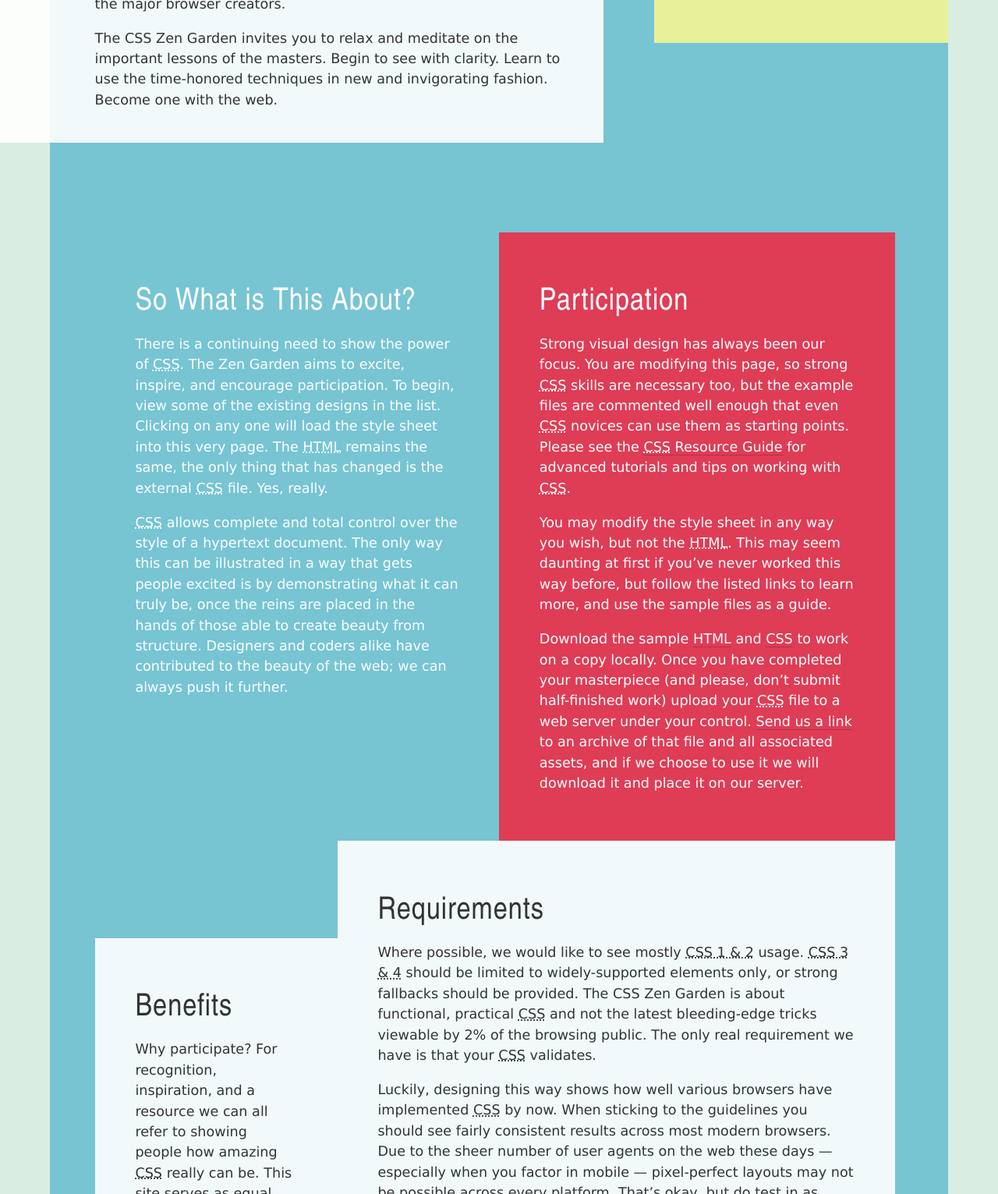
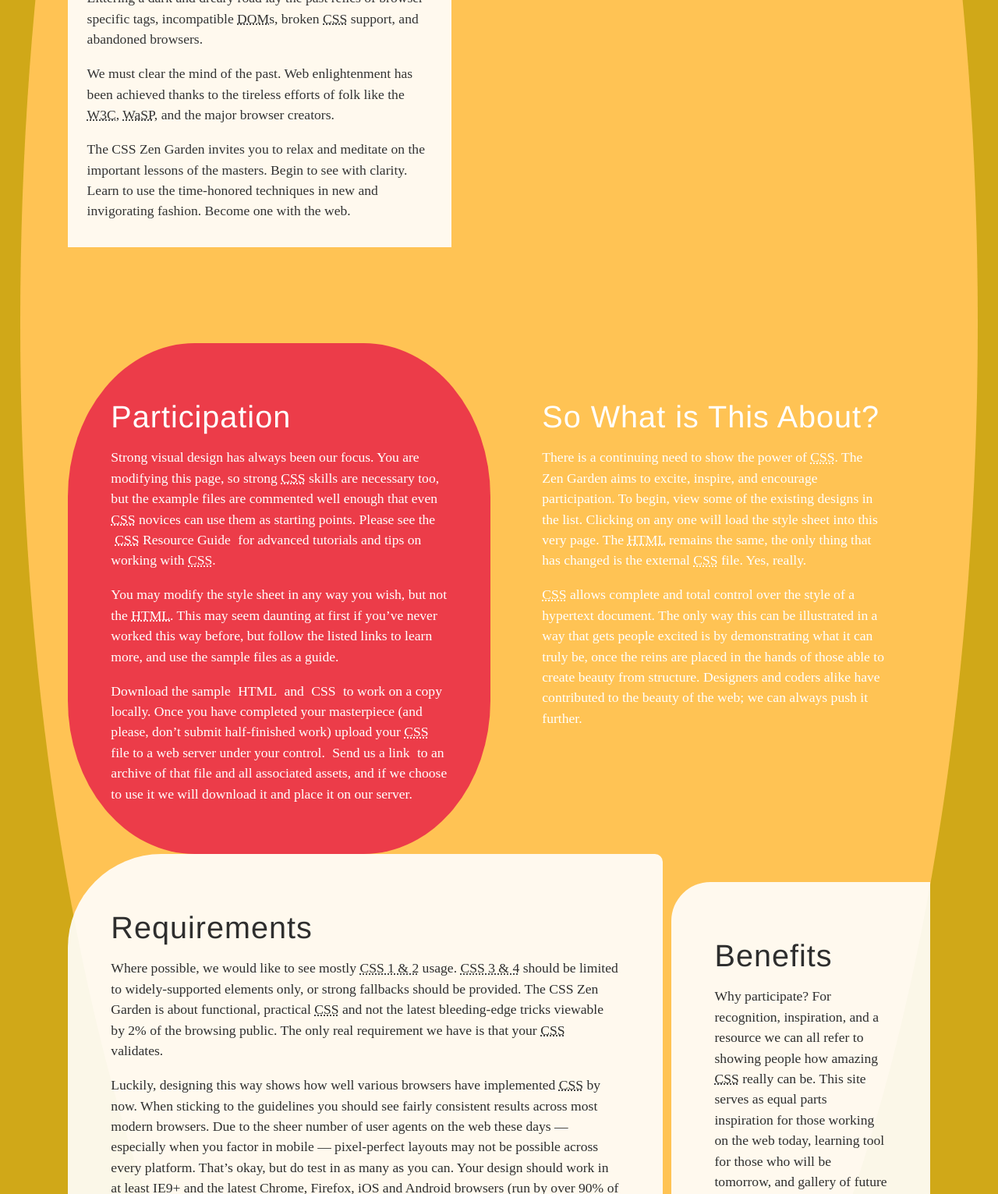
Before and after one commit to LucianoCimino/csszengarden, a plain HTML site: page index.html in a window 1280 px wide. Shown: the part 1269-2800 px from the top of the page at 78% size. Drawn offline with Linux system fonts and the light colour scheme.

Commit message:
Cambio de CSS

```diff
--- a/style.css
+++ b/style.css
@@ -60,12 +60,12 @@
 	/* Rendering */
 	body,
 	input,
-	textarea 						{ color:#333; /*-webkit-font-smoothing:antialiased;*/ }
+	textarea 						{ color: #2E2E2E; /*-webkit-font-smoothing:antialiased;*/ }
 
 	/* Families */
-	body							{ font-family:"tablet-gothic", verdana, arial, sans-serif; /* Weights from Typekit: 300, 400 */ }
+	body							{ font-family:"garamound"; /* Weights from Typekit: 300, 400 */ }
 	h2,
-	h3 								{ font-family:"tablet-gothic-condensed", "arial narrow", arial, verdana, sans-serif; /* Weights from Typekit: 200, 900 */ }
+	h3 								{ font-family:"Helvetica"; /* Weights from Typekit: 200, 900 */ }
 
 	/* Headings */
 	h1,
@@ -79,8 +79,8 @@
 	h3 								{ font-size:2.25em; font-weight:200; /* Thin */ letter-spacing:1px; line-height:1em; padding:0.5em 0 0.25em 0; }
 
 	/* Links */
-	a 								{ border-bottom:1px solid rgba(0,0,0,0.2); color:#333; text-decoration:none; -moz-transition:border-color 0.2s ease-in-out; -ms-transition:border-color 0.2s ease-in-out; -o-transition:border-color 0.2s ease-in-out; -webkit-transition:border-color 0.2s ease-in-out; transition:border-color 0.2s ease-in-out; }
-	a:hover 						{ border-color:#ea2e49; }
+	a 								{ color:#333; text-decoration:none; border-radius: 20px; padding: 2px 5px 5px 5px; }
+	a:hover 						{ color: white; background:#FFA600; font-size: 30px;  }
 	section.intro div.summary p a,
 	div.explanation p a,
 	div.participation p a			{ color:#fff; }
@@ -103,28 +103,30 @@
 	03 Layout ---------------------------------------------------------------------------------------------------
 	---------------------------------------------------------------------------------------------------------- */
 
-	html 							{ background:#daede2; padding:5%; }
-	body 							{ background:#77c4d3; }
+	html 							{ background:#D0A818; padding:2%; }
+	body 							{ background:#FFC354; border-radius: 50%; }
 	div.page-wrapper 				{ z-index:2; }
 
 	section.intro 					{ padding:5%; }
 	section.intro div.summary 		{ color:#fff; padding:15% 0; }
-	section.intro div.preamble 		{ background:rgba(255,255,255,0.9); color:#333; margin-left:-30%; padding:5% 5% 5% 30%; }
+	section.intro div.preamble 		{ background:rgba(255,255,255,0.9); color:#333; margin-left:0%; padding:5% 5% 5% 5%; }
 	div.main 						{ padding:5%; }
-	aside.sidebar 					{ background:rgba(246,247,146,0.9); padding:5%; }
+	aside.sidebar 					{ background:rgba(246,247,146,0.9); padding:2%; border-radius: 50px 50px 50px 50px; }
 	aside.sidebar ul 				{ padding:0.5em 0 2em 0; }
 	aside.sidebar ul li 			{ color:rgba(0,0,0,0.4); list-style:none; margin:0; padding:0 0 0.825em 0; }
-	footer 							{ background:rgba(246,247,146,0.9); clear:both; color:#fff; padding:1em 5%; width:50%; }
+	footer 							{ background:rgba(234,46,73,0.9); clear:both; color:#fff; padding:1em 5%; width:50%; }
 	footer a 						{ margin-right:0.5em; }
 
 	div.explanation 				{ color:#fff; padding:5%; }
-	div.participation 				{ background:rgba(234,46,73,0.9); color:#fff; padding:5%; }
-	div.benefits 					{ background:rgba(255,255,255,0.9); margin-top:10%; padding:5%; }
-	div.requirements 				{ background:rgba(255,255,255,0.9); padding:5%; }
+	div.participation 				{ background:rgba(234,46,73,0.9); color:#fff; padding:5%; border-radius: 30%; }
+	div.benefits 					{ background:rgba(255,255,255,0.9); margin-top:10%; padding:5%; border-radius: 50px 0px 0px 10px; }
+	div.requirements 				{ background:rgba(255,255,255,0.9); padding:5%; border-radius: 120px 10px 50px 0px; width: 50%; }
 
 	/* ----------------------------------------------------------------------------------------------------------
 	04 Media queries (using a mobile-first approach) ------------------------------------------------------------
 	---------------------------------------------------------------------------------------------------------- */
+
+
 
 	/* 1 and up */
 	@media screen and (min-width:1px) {
@@ -138,12 +140,12 @@
 	@media screen and (min-width:550px) {
 
 		h2 							{ font-size:8em; }
-		section.intro 				{ width:66.6%; }
-		aside.sidebar 				{ position:absolute; right:0; top:2.5%; width:32.75%; }
-		div.extra1 					{ background:rgba(51,55,69,0.9); bottom:0; right:0; position:fixed; top:0; width:30%; z-index:1; }
-		div.explanation 			{ float:left; width:50%; }
+		section.intro 				{ width:50%; }
+		aside.sidebar 				{ position:absolute; right:0; top: 0em; width:30%; }
+		div.extra1 					{ background:rgba(0,0,0,0.3); bottom:0; right:0; position:fixed; top:0; width:50%; z-index:1; }
+		div.explanation 			{ float:right; width:50%; }
 		div.participation 			{ float:left; width:49%; }
-		div.benefits 				{ float:left; }
+		div.benefits 				{ float:right; }
 		div.requirements 			{ float:left; }
 	}
 
```
